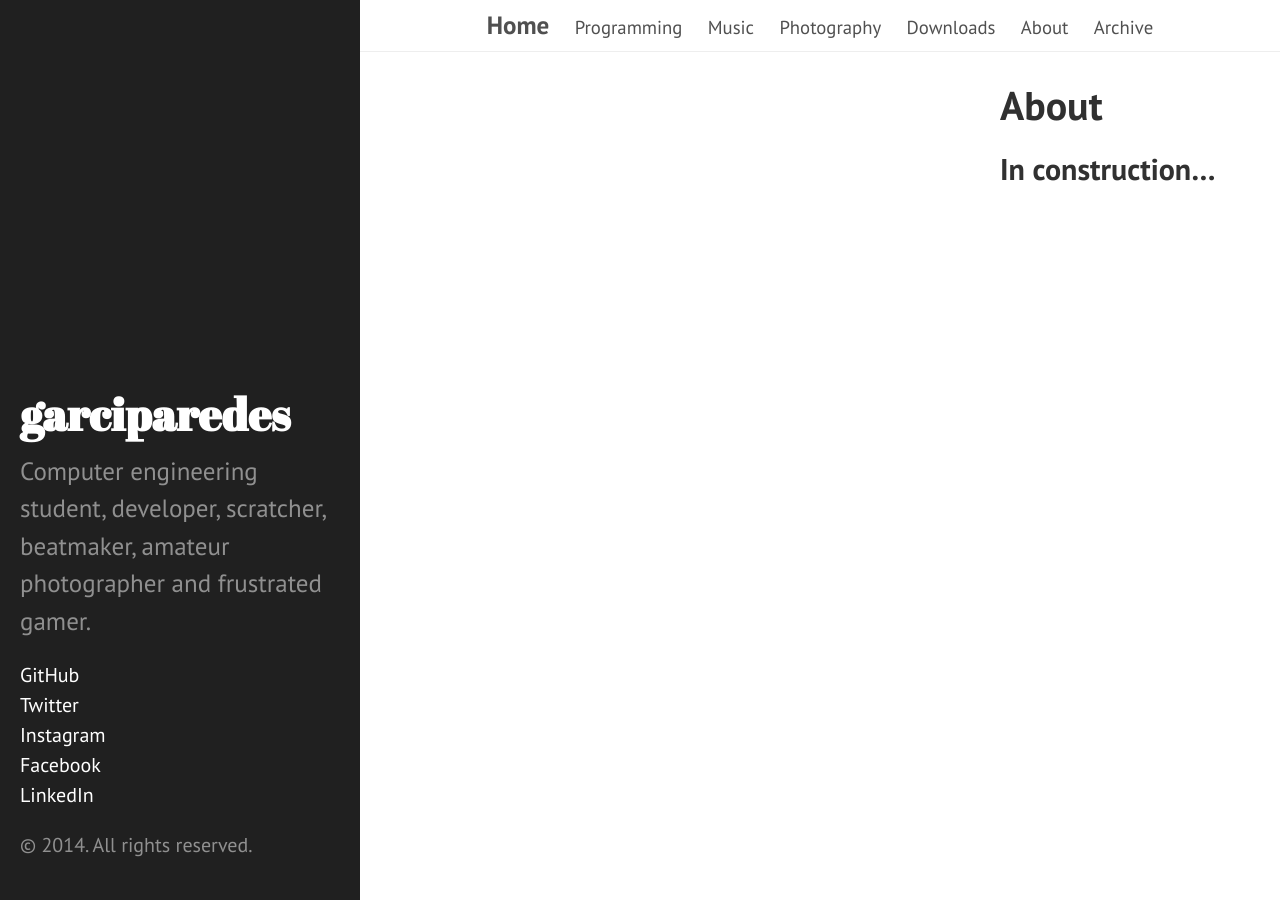
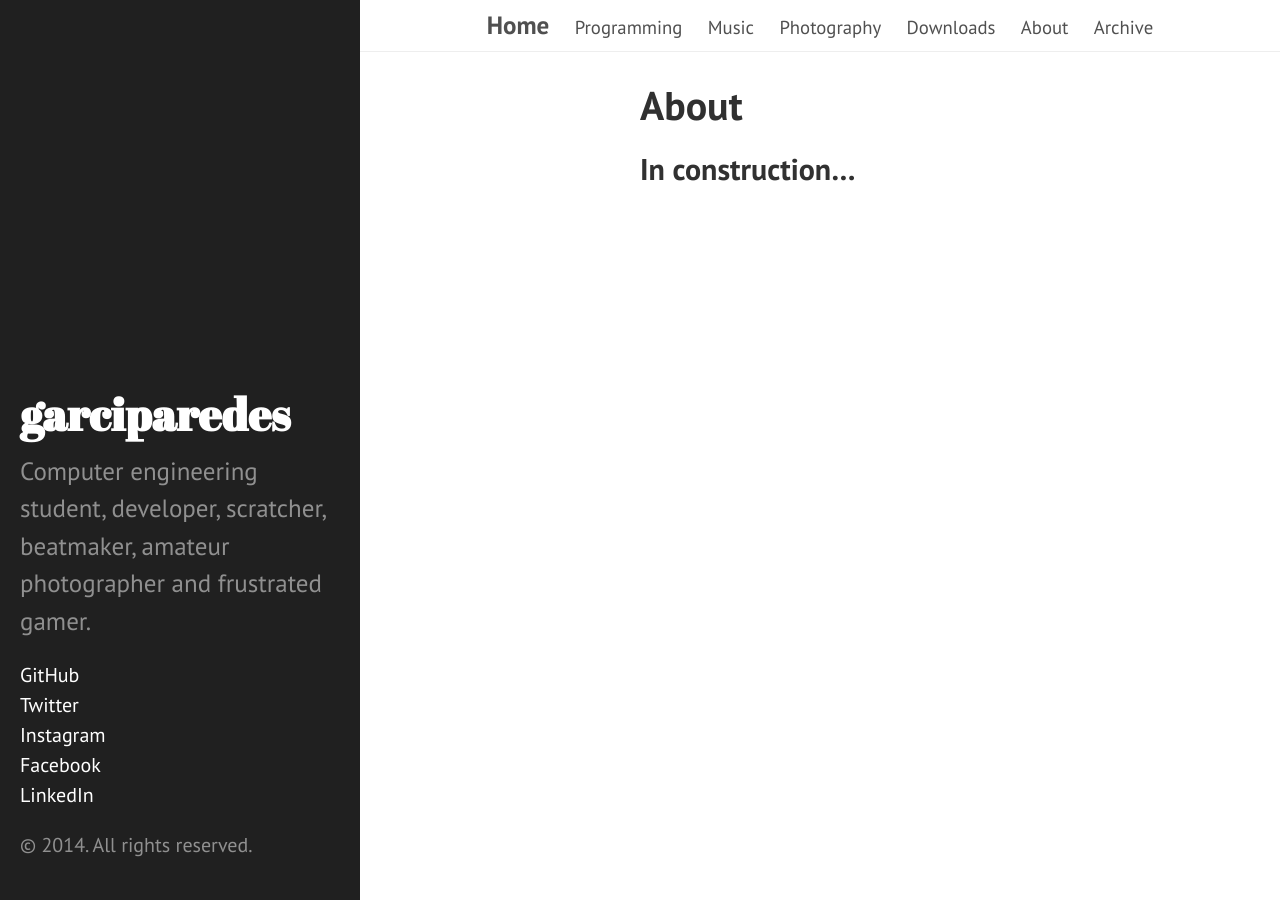
Before and after one commit to garciparedes/garciparedes.github.io, a Jekyll site: the page built from about.md, in a window 1280 px wide. Built offline with Jekyll 4.4.1, drawn with Linux system fonts in a browser that asks for light colours; Markdown is read by kramdown in place of the engine named in the settings.

Commit message:
improve style

```diff
--- a/_layouts/default.html
+++ b/_layouts/default.html
@@ -13,7 +13,7 @@
 
     <div class="content-container">
 
-      <div class="container-content">
+      <div class="container content">
 
 
       {{ content }}
--- a/public/css/hyde.css
+++ b/public/css/hyde.css
@@ -131,13 +131,7 @@ a.sidebar-nav-item:focus {
   left: 18rem;
 
 }
-.container-content {
-  position: relative;
-  margin-left:  auto;
-  margin-right: auto;
-  left: 50%;
 
-}
 
 /*
 
```
